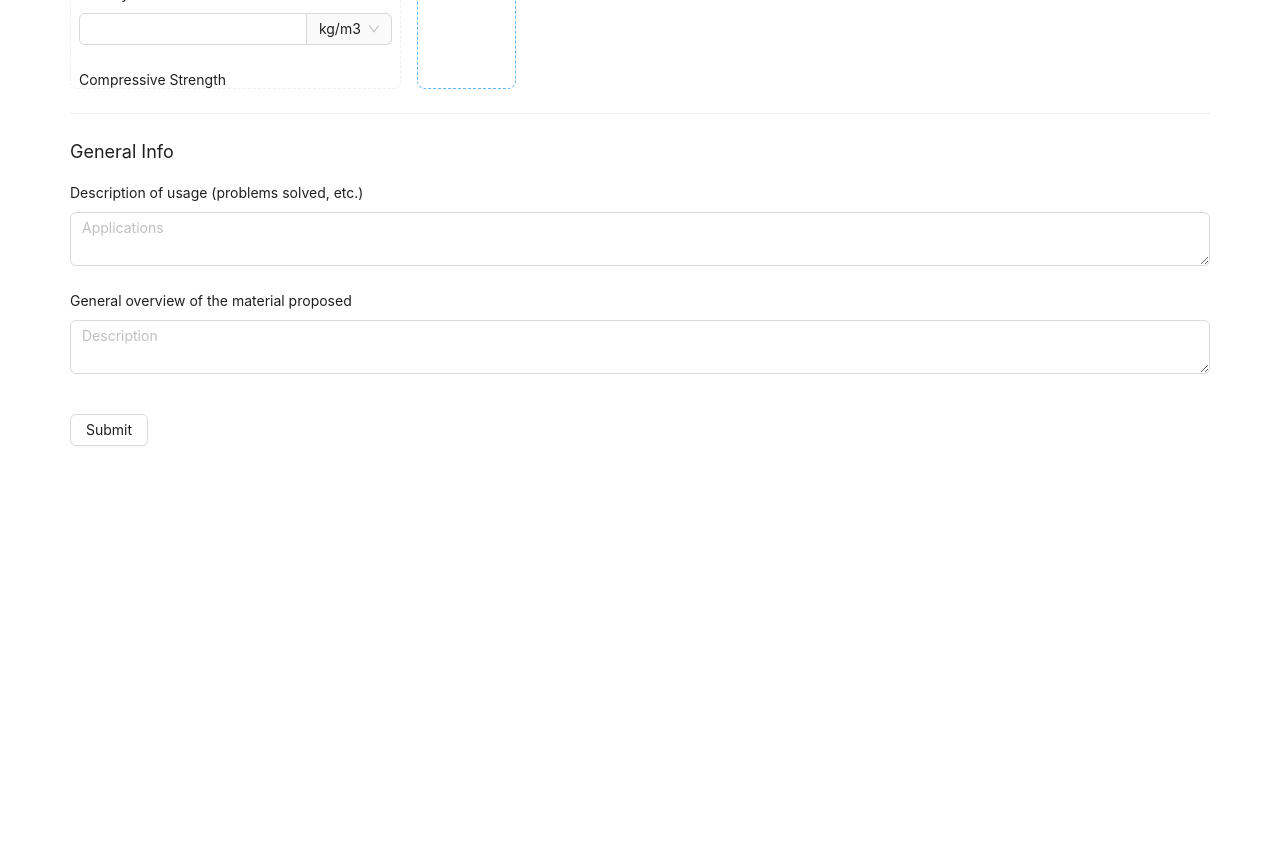
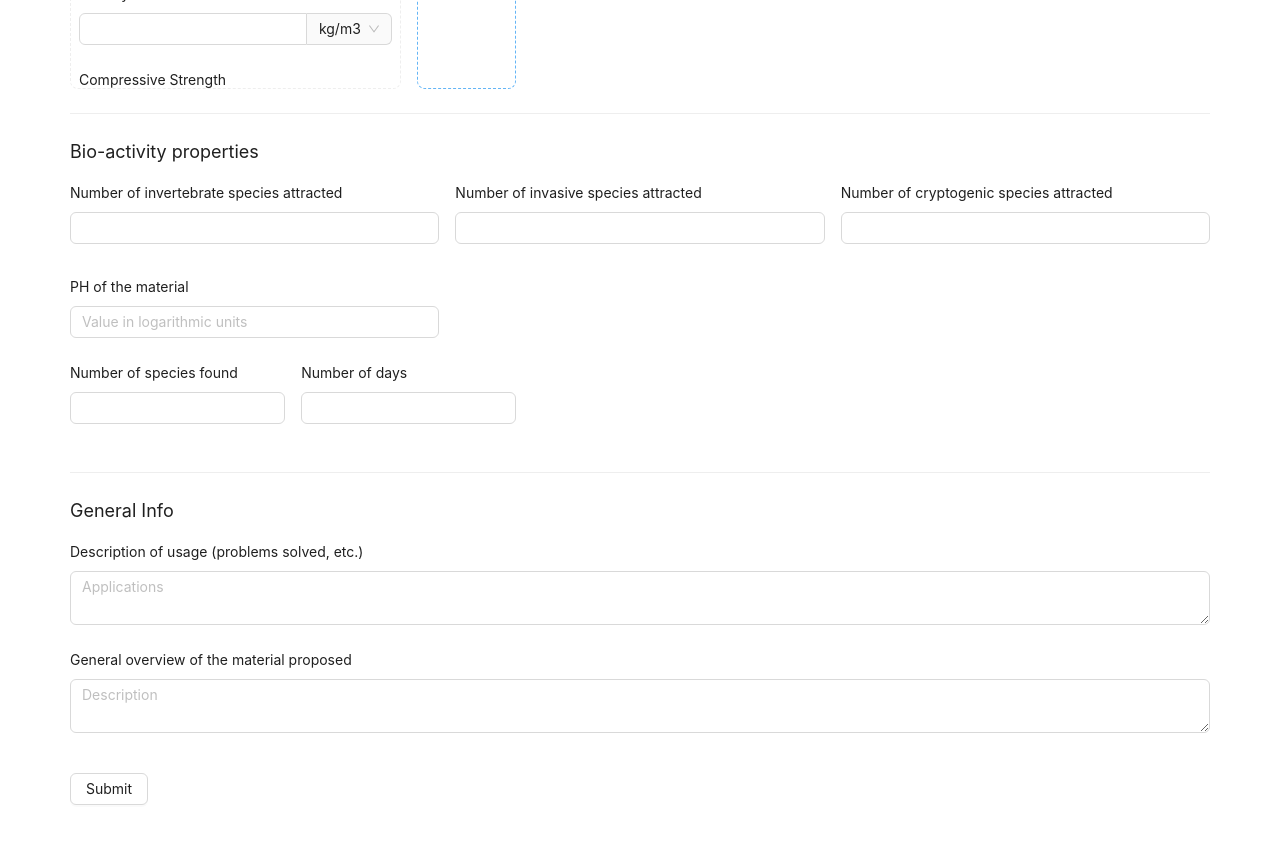
Before and after one commit to Jacob8765/material-atlas, a Next.js app: page /upload in a window 1280 px wide. Shown: the part 1080-1921 px from the top of the page. Before the commit the page ends 1562 px from the top, so only its background shows below. Built offline with nearby package versions, Linux system fonts and the light colour scheme; what neo4j-driver would draw is missing.

Commit message:
add bioactivity

```diff
--- a/src/components/MaterialForm/MaterialForm.tsx
+++ b/src/components/MaterialForm/MaterialForm.tsx
@@ -16,8 +16,7 @@ function MaterialForm({
   handleMaterialFormSubmit: (data: Material) => void;
   isUploadingMaterial: boolean;
 }) {
-  const { control, register, handleSubmit, setValue, formState } =
-    useForm<Material>({ values: initialFormData });
+  const { control, register, handleSubmit, setValue, formState } = useForm<Material>({ values: initialFormData });
 
   // const onSubmit: SubmitHandler<IFormValues> = (data) => {
   //   const schema = zodToJsonSchema(FormSchema);
@@ -29,21 +28,14 @@ function MaterialForm({
   };
 
   return (
-    <Form
-      layout="vertical"
-      onFinish={handleSubmit(onSubmit)}
-      className="container mx-auto mt-5"
-    >
+    <Form layout="vertical" onFinish={handleSubmit(onSubmit)} className="container mx-auto mt-5">
       <div className="grid grid-cols-3 gap-x-4 gap-y-2">
         {/* make an input for the DOI number of the paper */}
         <Controller
           control={control}
           name="metadata.doi"
           render={({ field }) => (
-            <Form.Item
-              label="Reference"
-              help="DOI, product datasheet reference, or patent number"
-            >
+            <Form.Item label="Reference" help="DOI, product datasheet reference, or patent number">
               <Input placeholder="DOI" {...field} />
             </Form.Item>
           )}
@@ -54,11 +46,7 @@ function MaterialForm({
           control={control}
           name="metadata.authors"
           render={({ field }) => (
-            <Form.Item
-              label="Author"
-              help="First author, or manufacturer name for commercial materials"
-              className="col-span-2"
-            >
+            <Form.Item label="Author" help="First author, or manufacturer name for commercial materials" className="col-span-2">
               <Input placeholder="Authors" {...field} />
             </Form.Item>
           )}
@@ -96,16 +84,10 @@ function MaterialForm({
           render={({ field }) => (
             <Form.Item label="Formula Name">
               <Select placeholder="Select the name of the formula" {...field}>
-                <Option value="cement based concrete">
-                  Cement Based Concrete
-                </Option>
+                <Option value="cement based concrete">Cement Based Concrete</Option>
                 <Option value="geopolymer concrete">Geopolymer Concrete</Option>
-                <Option value="bioengineered concrete">
-                  Bioengineered concrete
-                </Option>
-                <Option value="other composite materials">
-                  Other Composite Materials
-                </Option>
+                <Option value="bioengineered concrete">Bioengineered concrete</Option>
+                <Option value="other composite materials">Other Composite Materials</Option>
               </Select>
             </Form.Item>
           )}
@@ -116,11 +98,7 @@ function MaterialForm({
           control={control}
           name="metadata.title"
           render={({ field }) => (
-            <Form.Item
-              label="Title"
-              help="Report title or material name for commercial purposes"
-              className="col-span-2"
-            >
+            <Form.Item label="Title" help="Report title or material name for commercial purposes" className="col-span-2">
               <Input placeholder="Title" {...field} />
             </Form.Item>
           )}
@@ -129,10 +107,70 @@ function MaterialForm({
 
       <hr className="my-6" />
       {/* Ingredients and Related Fields */}
-      <h3 className="my-4 text-lg font-normal">
-        Ingredients and Related Fields
-      </h3>
+      <h3 className="my-4 text-lg font-normal">Ingredients and Related Fields</h3>
       <UpdatedMixForm register={register} control={control} />
+
+      <hr className="my-6" />
+      {/* Bio-activity */}
+      <h3 className="my-4 text-lg font-normal">Bio-activity properties</h3>
+      <div className="grid grid-cols-3 gap-x-4 gap-y-2">
+        <Controller
+          control={control}
+          name="bioactivity.numberInvertebrate"
+          render={({ field }) => (
+            <Form.Item label="Number of invertebrate species attracted">
+              <Input {...field} />
+            </Form.Item>
+          )}
+        />
+        <Controller
+          control={control}
+          name="bioactivity.numberInvasive"
+          render={({ field }) => (
+            <Form.Item label="Number of invasive species attracted">
+              <Input {...field} />
+            </Form.Item>
+          )}
+        />
+        <Controller
+          control={control}
+          name="bioactivity.numberCryptogenic"
+          render={({ field }) => (
+            <Form.Item label="Number of cryptogenic species attracted">
+              <Input {...field} />
+            </Form.Item>
+          )}
+        />
+        <Controller
+          control={control}
+          name="bioactivity.materialPH"
+          render={({ field }) => (
+            <Form.Item label="PH of the material">
+              <Input placeholder="Value in logarithmic units" {...field} />
+            </Form.Item>
+          )}
+        />
+      </div>
+      <div className="grid grid-cols-5 gap-x-4 gap-y-2">
+        <Controller
+          control={control}
+          name="bioactivity.totalNumSpecies"
+          render={({ field }) => (
+            <Form.Item label="Number of species found">
+              <Input {...field} />
+            </Form.Item>
+          )}
+        />
+        <Controller
+          control={control}
+          name="bioactivity.totalNumDays"
+          render={({ field }) => (
+            <Form.Item label="Number of days">
+              <Input {...field} />
+            </Form.Item>
+          )}
+        />
+      </div>
 
       <hr className="my-6" />
       {/* Ingredients and Related Fields */}
--- a/src/components/Navbar/Navbar.tsx
+++ b/src/components/Navbar/Navbar.tsx
@@ -20,15 +20,14 @@ export default function Navbar() {
           <Link href="/upload">
             <p className="text-lg font-normal">Upload</p>
           </Link>
+          <Link href="/upload">
+            <p className="text-lg font-normal">Tools</p>
+          </Link>
         </div>
       </div>
       <div className="justify-right col-span-2 flex items-center">
-        <button className="ml-auto items-end rounded bg-green-500 px-4 py-2 font-bold text-white hover:bg-green-600">
-          Sign In
-        </button>
-        <button className="ml-auto items-end rounded border border-blue-500 px-4 py-2 font-bold hover:bg-blue-500">
-          Register
-        </button>
+        <button className="ml-auto items-end rounded bg-green-500 px-4 py-2 font-bold text-white hover:bg-green-600">Sign In</button>
+        <button className="ml-auto items-end rounded border border-blue-500 px-4 py-2 font-bold hover:bg-blue-500">Register</button>
       </div>
     </div>
   );
--- a/src/components/Search/AuxGraphs/MaterialDensityStrengthGraph.tsx
+++ b/src/components/Search/AuxGraphs/MaterialDensityStrengthGraph.tsx
@@ -85,10 +85,10 @@ export default function MaterialDensityStrengthGraph({ materials }: { materials:
         </ScatterChart>
       </ResponsiveContainer>
 
-      <div className="mt-1 flex flex-row justify-between">
+      <div className="justify-left mt-1 flex flex-row">
         {Object.entries(CEMENT_TYPE_COLOR_MAPPING).map(([key, value], i) => (
-          <div className="flex flex-row items-center" key={i}>
-            <div className="mr-2 h-4 w-4 rounded-full" style={{ backgroundColor: value }}></div>
+          <div className="mr-8 flex flex-row items-center" key={i}>
+            <div className="mr-1 h-4 w-4 rounded-full" style={{ backgroundColor: value }}></div>
             <p className="text-sm">{key}</p>
           </div>
         ))}
--- a/src/constants/dbProperties.ts
+++ b/src/constants/dbProperties.ts
@@ -1,44 +1,20 @@
 export const CEMENT_TYPE = [
-  { value: "cement", displayName: "Cement" },
-  { value: "lime", displayName: "Lime" },
+  { value: "cement", displayName: "Cement-Based" },
   {
     value: "geopolymer",
     displayName: "Geopolymer (sodium silicate+sodium hydroxide)",
   },
   {
-    value: "pozzolanic",
-    displayName: "Pozzolanic material - volcanic ash, fly ash, blast furnace slag, silica fume, quartz, metakaolin",
-  },
-  { value: "magnesium-based", displayName: "Magnesium-based" },
-  { value: "calcium aluminate", displayName: "Calcium aluminate" },
-  {
     value: "biopolymer",
     displayName: "Biopolymer (polysaccharides, alginate, bacterial cellulose, chitosan)",
-  },
-  { value: "aggregate", displayName: "Aggregate (fine, coarse, other)" },
-  { value: "water", displayName: "Water" },
-  {
-    value: "admixture",
-    displayName: "Admixture (air entraining agent, water-reducing admixture, pozzolanic materials, palm oil fuel ash, rice husk ash, metakaolin, diatomaceous earth, zeolite, plasticizer)",
-  },
-  {
-    value: "reinforcement",
-    displayName: "Reinforcement (fiber, 3d spacer, rebar)",
   },
 ];
 
 export const CEMENT_TYPE_COLOR_MAPPING: Record<string, string> = {
   cement: "#ff0000",
-  lime: "#00ff00",
   geopolymer: "#0000ff",
-  pozzolanic: "#ffff00",
-  "magnesium-based": "#ff00ff",
-  "calcium aluminate": "#00ffff",
   biopolymer: "#ff8000",
-  aggregate: "#ff0080",
-  water: "#80ff00",
-  admixture: "#0080ff",
-  reinforcement: "#8000ff",
+  other: "#8884d8",
 };
 
 export const MECHANICAL_PROPERTIES = [
```
Also changed, not shown: src/schemas/entities.ts (+18 -26 lines).
